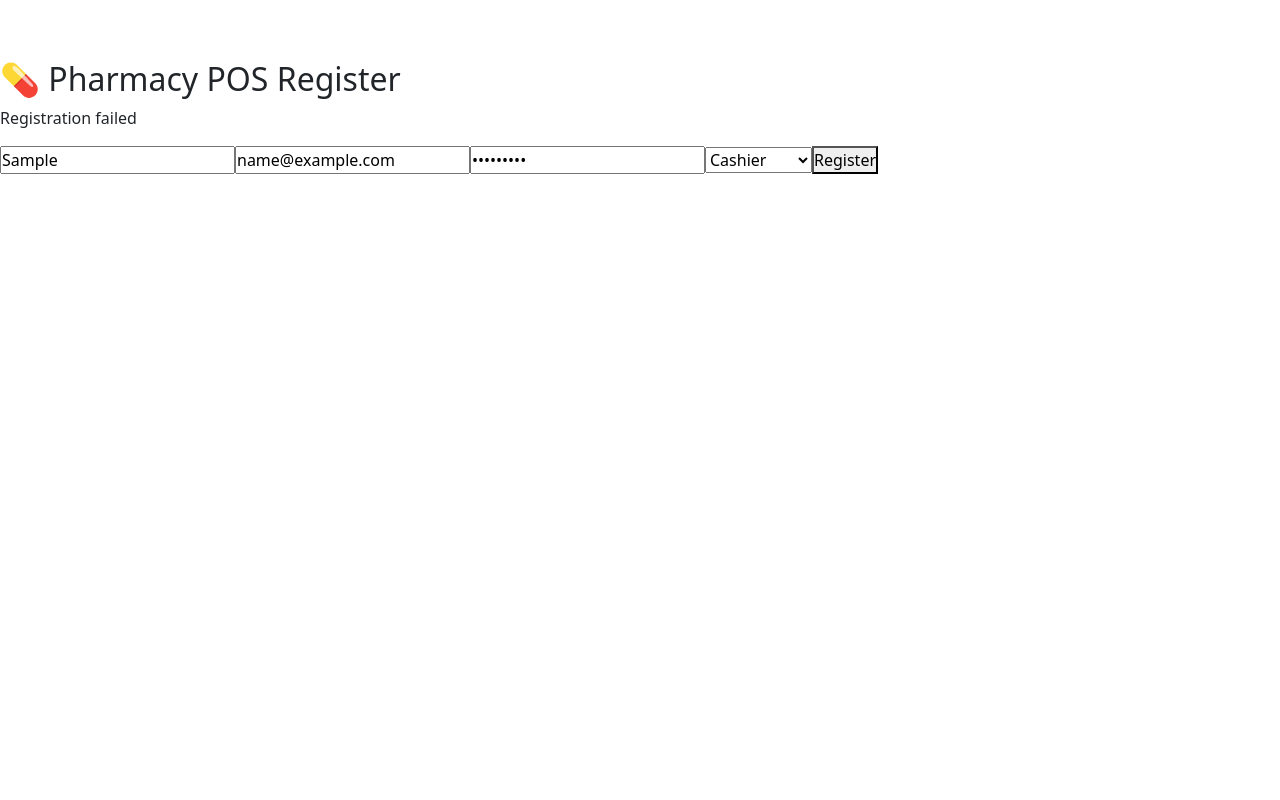
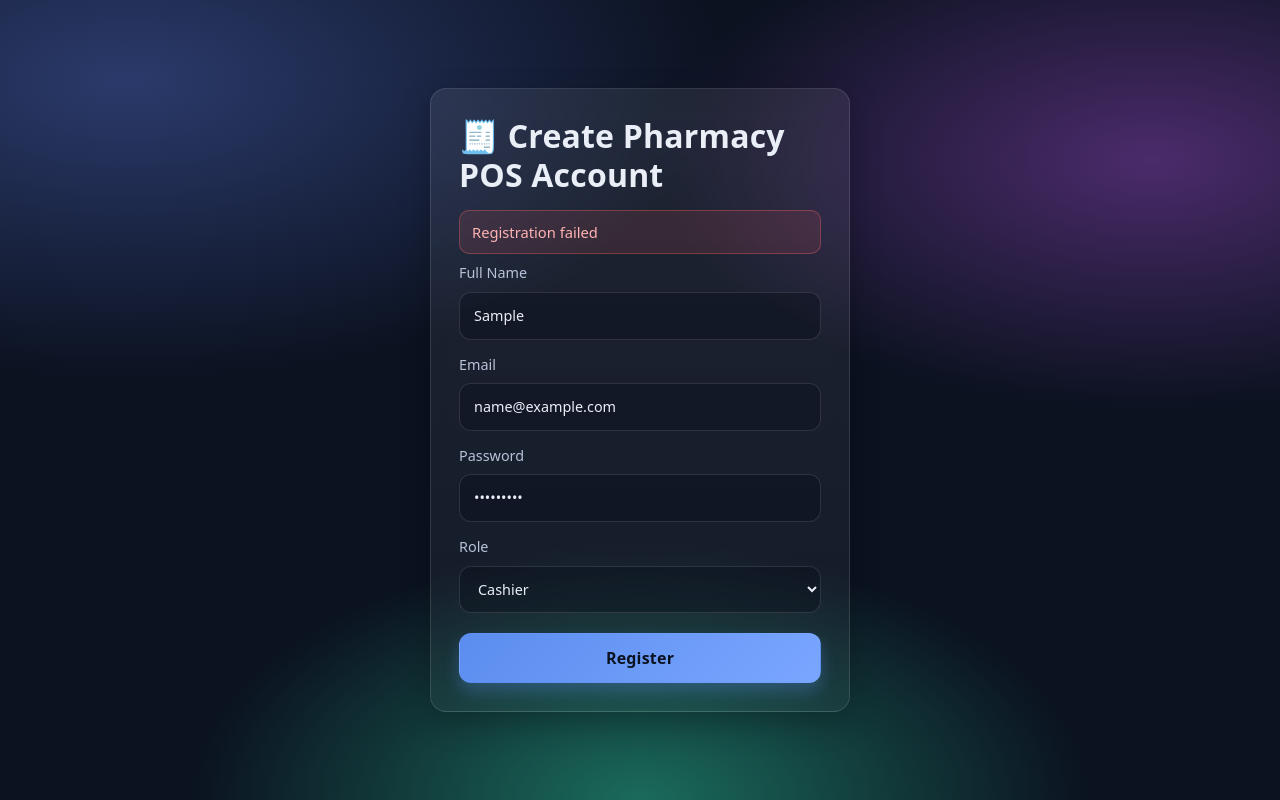
Before and after one commit to diyaaaboualloul/pharmacypos, a React (Vite) app in the folder frontend/: page /register in a window 1280 px wide. Both pictures are taken after typing "Sample", "name@example.com", "Sample123" into the empty fields and a click on the button "Register". Built offline with nearby package versions, Linux system fonts and the light colour scheme; no server answers.

Commit message:
Finish login/register page UI and backend integration

```diff
--- a/frontend/src/App.css
+++ b/frontend/src/App.css
@@ -1,82 +1,142 @@
-/* =============================
-   💊 Pharmacy Topbar
-   ============================= */
 :root{
-  --tb-ink: #0b1220;
-  --tb-glass: rgba(255,255,255,.10);
-  --tb-glass-strong: rgba(255,255,255,.18);
-  --tb-text: #e5f2ff;
-  --tb-muted: #a5b4c4;
-  --tb-mint: #34d399;
-  --tb-sky:  #38bdf8;
-  --tb-primary: #0ea5e9;
+  --color-primary: #5b8def;
+  --color-bg: #0b1220;
+  --color-card: rgba(255,255,255,0.08);
+  --color-border: rgba(255,255,255,0.12);
+  --color-text: #e9eef7;
+  --color-muted: #b8c2d9;
+  --radius-2xl: 16px;
+  --shadow-soft: 0 10px 30px rgba(0,0,0,0.25);
+  --transition: 180ms ease;
 }
 
-.topbar {
+/* Fullscreen gradient background */
+.login-container{
+  min-height: 100dvh;
+  display: grid;
+  place-items: center;
+  padding: 24px;
   background:
-    radial-gradient(900px 300px at -10% -200%, rgba(56,189,248,.22), transparent 60%),
-    radial-gradient(800px 400px at 120% 200%, rgba(52,211,153,.20), transparent 60%),
-    linear-gradient(180deg, #0c1528 0%, #0b1220 100%);
-  color: var(--tb-text);
-  backdrop-filter: blur(6px);
-  border-bottom: 1px solid rgba(255,255,255,.08);
+    radial-gradient(1200px 600px at 10% 10%, #2b3a6b 0%, transparent 50%),
+    radial-gradient(1000px 500px at 90% 20%, #4b2b6b 0%, transparent 50%),
+    radial-gradient(900px 500px at 50% 100%, #1a6b5b 0%, transparent 50%),
+    var(--color-bg);
+  color: var(--color-text);
 }
 
-/* Brand with gradient text */
-.topbar-brand .brand-text{
-  font-weight: 800;
-  letter-spacing: .3px;
-  background: linear-gradient(45deg, var(--tb-mint), var(--tb-sky));
-  -webkit-background-clip: text;
-  -webkit-text-fill-color: transparent;
+/* "Frame" card */
+.login-card{
+  width: min(420px, 95vw);
+  background: linear-gradient(180deg, rgba(255,255,255,0.08), rgba(255,255,255,0.04));
+  border: 1px solid var(--color-border);
+  border-radius: var(--radius-2xl);
+  box-shadow: var(--shadow-soft);
+  padding: 28px;
+  backdrop-filter: blur(10px);
+  -webkit-backdrop-filter: blur(10px);
 }
 
-/* Subtle glass chips (user & role) */
-.topbar-chip{
-  padding: .25rem .6rem;
-  border-radius: 999px;
-  background: var(--tb-glass);
-  border: 1px solid rgba(255,255,255,.12);
-  color: var(--tb-text);
-  font-weight: 600;
-  font-size: .82rem;
-  line-height: 1;
-}
-.topbar-chip.alt{
-  background: linear-gradient(90deg, rgba(14,165,233,.22), rgba(52,211,153,.22));
-  border-color: rgba(255,255,255,.18);
+.login-title{
+  margin: 0 0 16px;
+  font-weight: 700;
+  letter-spacing: 0.2px;
 }
 
-/* Icon buttons */
-.btn.btn-icon{
-  padding: .4rem .55rem;
-  border-radius: 10px;
-  color: var(--tb-text);
-  background: transparent;
-  border: 1px solid transparent;
-  transition: .2s ease;
-}
-.btn.btn-icon:hover{
-  background: rgba(255,255,255,.06);
-  border-color: rgba(255,255,255,.10);
+.login-form{
+  display: grid;
+  gap: 14px;
 }
 
-/* Ghost buttons (logout/alerts) */
-.btn.btn-ghost{
-  padding: .35rem .6rem;
-  border-radius: 10px;
-  color: var(--tb-text);
-  background: transparent;
-  border: 1px solid rgba(255,255,255,.10);
-  transition: .2s ease;
-}
-.btn.btn-ghost:hover{
-  background: rgba(255,255,255,.08);
-  border-color: rgba(255,255,255,.20);
+.login-label{
+  font-size: 0.9rem;
+  color: var(--color-muted);
+  display: grid;
+  gap: 8px;
 }
 
-/* Make sure page content sits below topbar */
-body{ padding-top: 60px; }  /* or match your TOPBAR_HEIGHT */
+.login-input{
+  width: 100%;
+  border: 1px solid var(--color-border);
+  background: rgba(9,14,25,0.4);
+  color: var(--color-text);
+  padding: 12px 14px;
+  border-radius: 12px;
+  outline: none;
+  transition: border var(--transition), box-shadow var(--transition), transform var(--transition);
+}
 
-/* Optional: if you don’t want global body padding,
-   add paddingTop in your main layout container instead. */
+.login-input:focus{
+  border-color: rgba(91,141,239,0.8);
+  box-shadow: 0 0 0 4px rgba(91,141,239,0.15);
+  transform: translateY(-1px);
+}
+
+.login-pass-wrap{
+  position: relative;
+  display: flex;
+  align-items: center;
+}
+
+.login-input.pass{
+  padding-right: 78px; /* room for toggle */
+}
+
+.toggle-pass{
+  position: absolute;
+  right: 8px;
+  top: 50%;
+  transform: translateY(-50%);
+  border: 1px solid var(--color-border);
+  background: rgba(255,255,255,0.06);
+  color: var(--color-text);
+  padding: 6px 10px;
+  font-size: 0.8rem;
+  border-radius: 10px;
+  cursor: pointer;
+  transition: background var(--transition), border var(--transition);
+}
+
+.toggle-pass:hover{
+  background: rgba(255,255,255,0.12);
+  border-color: rgba(255,255,255,0.2);
+}
+
+.login-button{
+  margin-top: 6px;
+  width: 100%;
+  padding: 12px 16px;
+  border-radius: 12px;
+  border: 1px solid transparent;
+  background: linear-gradient(135deg, var(--color-primary), #7aa6ff);
+  color: #0b1220;
+  font-weight: 700;
+  letter-spacing: 0.2px;
+  cursor: pointer;
+  transition: transform var(--transition), filter var(--transition), box-shadow var(--transition);
+  box-shadow: 0 8px 16px rgba(91,141,239,0.3);
+}
+
+.login-button:disabled{
+  opacity: 0.7;
+  cursor: not-allowed;
+  filter: grayscale(0.2);
+}
+
+.login-button:hover:not(:disabled){
+  transform: translateY(-1px);
+  filter: brightness(1.05);
+}
+
+.login-alert{
+  margin: 0 0 8px;
+  padding: 10px 12px;
+  border-radius: 10px;
+  font-size: 0.92rem;
+  border: 1px solid var(--color-border);
+  background: rgba(255, 98, 98, 0.12);
+}
+
+.login-alert.error{
+  color: #ffb3b3;
+  border-color: rgba(255, 98, 98, 0.35);
+}
--- a/frontend/src/pages/RegisterPage.jsx
+++ b/frontend/src/pages/RegisterPage.jsx
@@ -1,6 +1,6 @@
 import { useState } from "react";
 import axios from "axios";
-import "../App.css";   // ✅ Import global styles here
+import "../App.css";
 
 export default function RegisterPage() {
   const [name, setName] = useState("");
@@ -25,7 +25,7 @@ export default function RegisterPage() {
         role,
       });
 
-      setSuccess(data.message);
+      setSuccess(data.message || "Registration successful!");
       setName("");
       setEmail("");
       setPassword("");
@@ -38,52 +38,68 @@ export default function RegisterPage() {
   };
 
   return (
-    <div className="register-container">
-      <form onSubmit={handleSubmit} className="register-form">
-        <h2 className="register-title">💊 Pharmacy POS Register</h2>
+    <div className="login-container">
+      <div className="login-card">
+        <h2 className="login-title">🧾 Create Pharmacy POS Account</h2>
 
-        {error && <p className="register-error">{error}</p>}
-        {success && <p className="register-success">{success}</p>}
+        {error && <p className="login-alert error">{error}</p>}
+        {success && <p className="login-alert success">{success}</p>}
 
+        <form onSubmit={handleSubmit} className="login-form">
+          <label className="login-label">
+            Full Name
             <input
               type="text"
-          placeholder="Full Name"
+              className="login-input"
+              placeholder="John Doe"
               value={name}
               onChange={(e) => setName(e.target.value)}
               required
-          className="register-input"
             />
+          </label>
+
+          <label className="login-label">
+            Email
             <input
               type="email"
-          placeholder="Email Address"
+              className="login-input"
+              placeholder="you@example.com"
               value={email}
               onChange={(e) => setEmail(e.target.value)}
               required
-          className="register-input"
             />
+          </label>
+
+          <label className="login-label">
+            Password
             <input
               type="password"
-          placeholder="Password"
+              className="login-input"
+              placeholder="••••••••"
               value={password}
               onChange={(e) => setPassword(e.target.value)}
               required
-          className="register-input"
             />
+          </label>
 
+          <label className="login-label">
+            Role
             <select
+              className="login-input"
               value={role}
               onChange={(e) => setRole(e.target.value)}
-          className="register-input"
             >
               <option value="admin">Admin</option>
               <option value="cashier">Cashier</option>
               <option value="accounting">Accounting</option>
             </select>
+          </label>
 
-        <button type="submit" disabled={loading} className="register-button">
+          <button type="submit" className="login-button" disabled={loading}>
             {loading ? "Registering..." : "Register"}
           </button>
         </form>
       </div>
+    </div>
   );
 }
```
Lines whose indentation alone changed are shown as unchanged.
